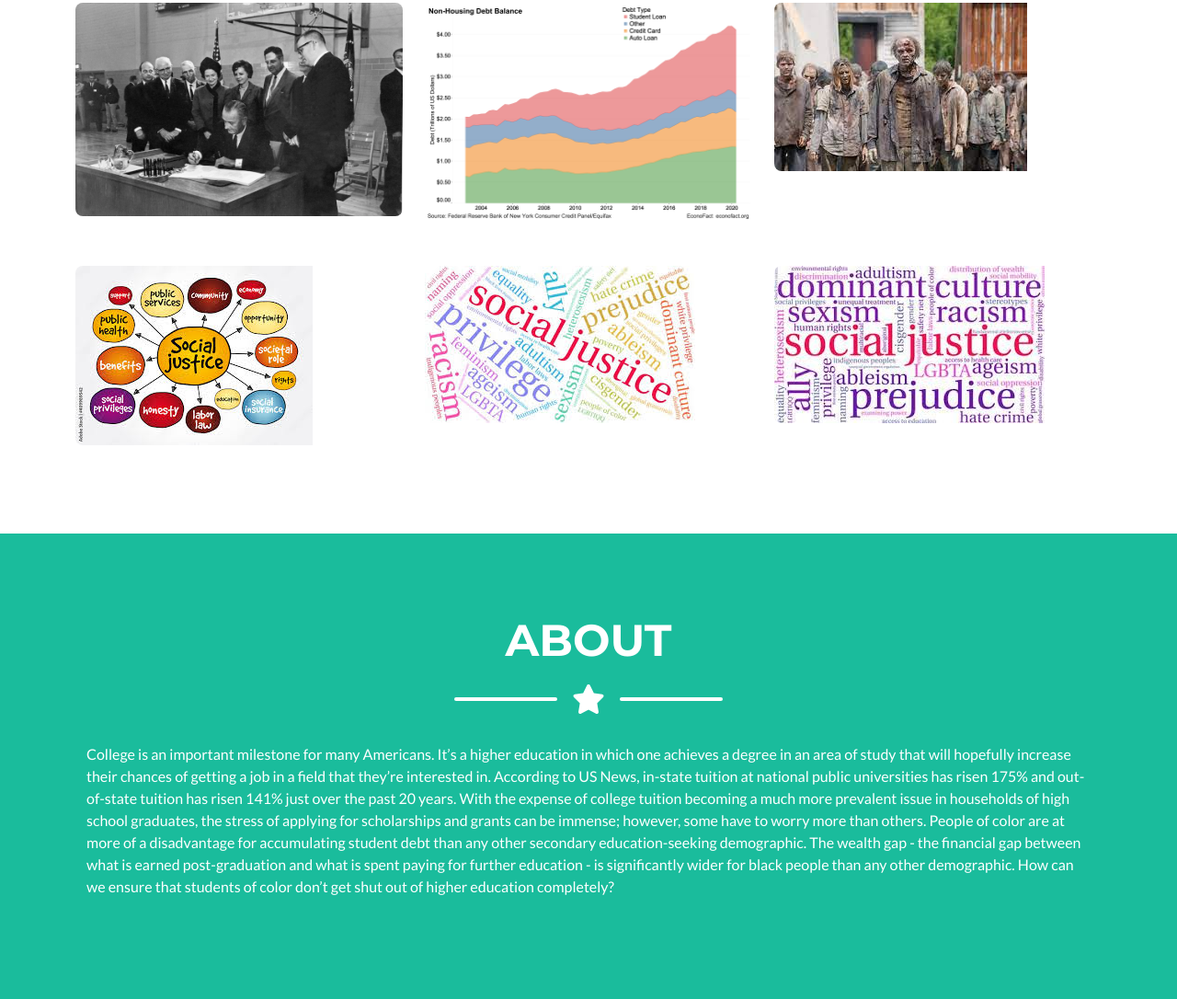
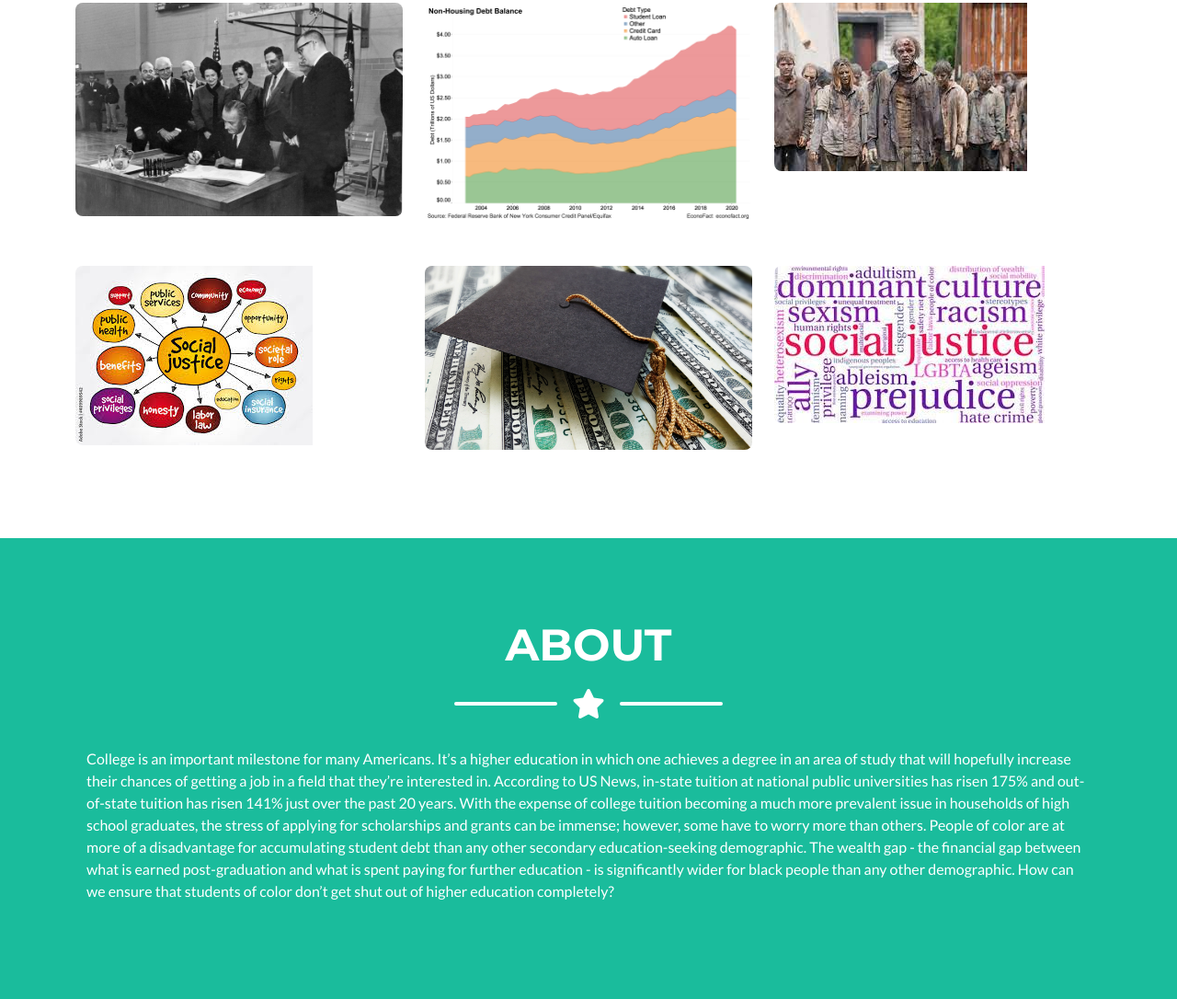
Before and after one commit to Sandy-Burnley/ISS210FinalTemplate, a plain HTML site: page index.html in a window 1280 px wide. Shown: the part 1327-2413 px from the top of the page at 92% size. Drawn offline with nearby package versions, Linux system fonts and the light colour scheme.

Commit message:
Update index.html

```diff
--- a/index.html
+++ b/index.html
@@ -106,7 +106,7 @@
                             <div class="portfolio-item-caption d-flex align-items-center justify-content-center h-100 w-100">
                                 <div class="portfolio-item-caption-content text-center text-white"><i class="fas fa-plus fa-3x"></i></div>
                             </div>
-                            <img class="img-fluid" src="assets/img/portfolio/SJImage5.png" alt="..." />
+                            <img class="img-fluid" src="assets/img/portfolio/GettyImages-888240130.webp" alt="..." />
                         </div>
                     </div>
                     <!-- Involved Item 6-->
@@ -333,7 +333,7 @@
                                         <div class="divider-custom-line"></div>
                                     </div>
                                     <!-- Portfolio Modal - Image-->
-                                    <img class="img-fluid rounded mb-5" src="assets/img/portfolio/SJImage5.png" alt="..." />
+                                    <img class="img-fluid rounded mb-5" src="assets/img/portfolio/GettyImages-888240130.webp" alt="..." />
                                     <!-- Portfolio Modal - Text-->
                                     <p class="mb-4">The article, “Black-White Disparity in Student Loan Debt More than Triples after Graduation” goes in depth on exactly how different student loan debt can be between different racial groups. Student loan debt, at least one would think, should be evenly dispersed among people regardless of race, but this article proves that it is far from even. Students of color, according to a U.S. Department of Education report, are, “more likely to take on student debt”. The article goes on to show how disproportionately minority students are affected by student loan debt, as opposed to white students. Student loan debt has grown exponentially over the past decades, but the racial disparity has grown just as much, if not more. “Four years after earning a bachelor’s degree, black graduates in the 2008 cohort held $24,720 more student loan debt than white graduates (52,726 versus $28,006) on average”. There is also a greater chance of loan defaulting for minorities as opposed to whites. For example, “black borrowers remain more than three times as likely to default within four years as white borrowers (7.6 percent versus 2.4 percent)”. Disparities in student debt for minorities has always been an issue, and will continue to grow exponentially until something is done about it. </p>
                                     <button class="btn btn-primary" data-bs-dismiss="modal">
```
